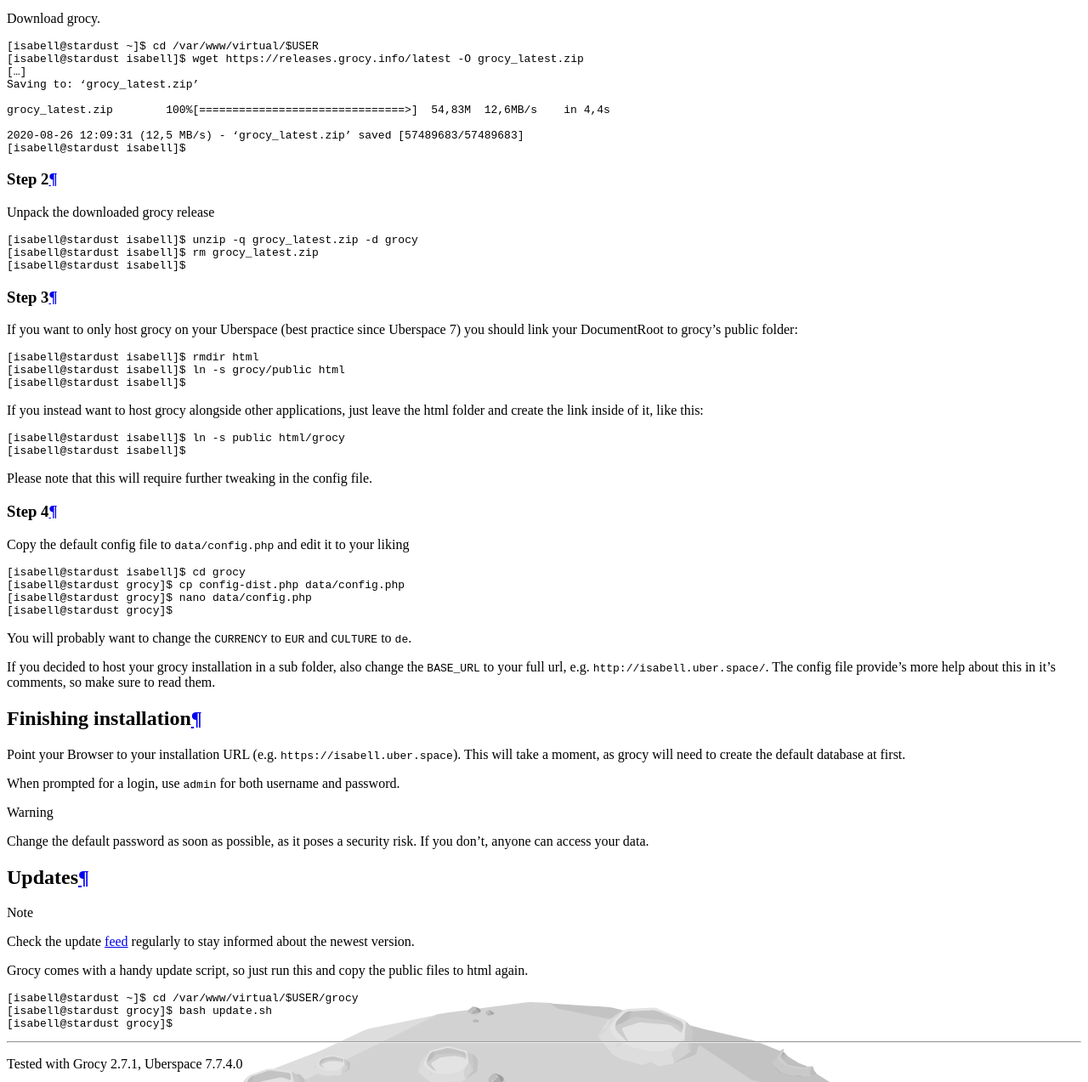
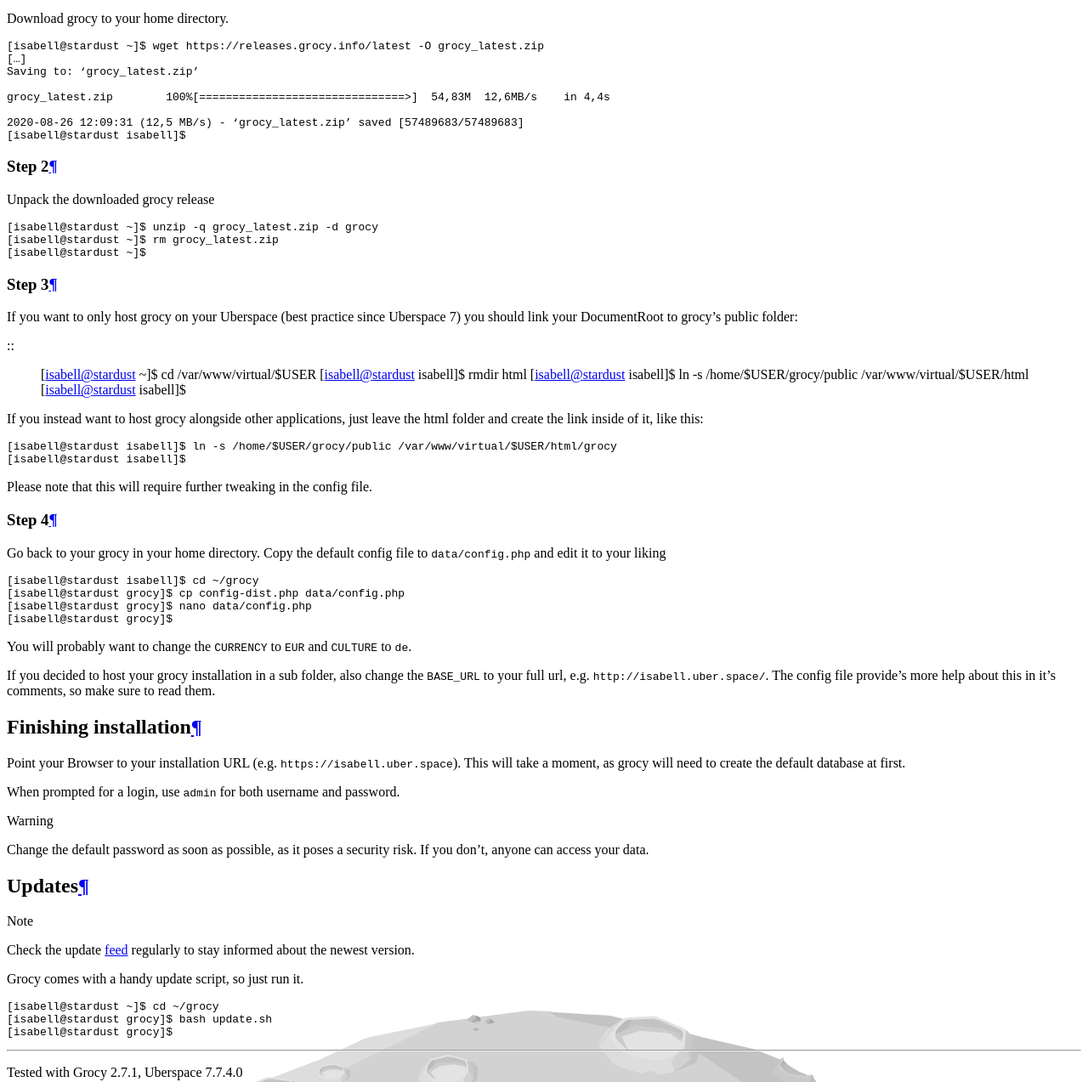
Before and after one commit to Uberspace/lab, a Sphinx documentation site: the page built from source/guide_grocy.rst, in a window 1280 px wide and 1400 px high, scrolled down 4000 px, cut to the strip 0-1273 px from the top of the window. Shown: the whole strip at 85% size. Built offline with Sphinx 7.4.7 and the Read the Docs theme 2.0.0, drawn with Linux system fonts in a browser that asks for light colours.

Commit message:
Fix paths and some steps.
While applying suggested changes in the original PR, I messed up some paths. This should fix them.

```diff
--- a/source/guide_grocy.rst
+++ b/source/guide_grocy.rst
@@ -41,12 +41,11 @@
 Step 1
 -----
 
-Download grocy.
+Download grocy to your home directory.
 
 ::
 
- [isabell@stardust ~]$ cd /var/www/virtual/$USER
- [isabell@stardust isabell]$ wget https://releases.grocy.info/latest -O grocy_latest.zip
+ [isabell@stardust ~]$ wget https://releases.grocy.info/latest -O grocy_latest.zip
  […]
  Saving to: ‘grocy_latest.zip’
 
@@ -62,9 +61,9 @@
 
 ::
 
- [isabell@stardust isabell]$ unzip -q grocy_latest.zip -d grocy
- [isabell@stardust isabell]$ rm grocy_latest.zip
- [isabell@stardust isabell]$
+ [isabell@stardust ~]$ unzip -q grocy_latest.zip -d grocy
+ [isabell@stardust ~]$ rm grocy_latest.zip
+ [isabell@stardust ~]$
 
 
 Step 3
@@ -74,16 +73,16 @@
 DocumentRoot to grocy's public folder:
 
 ::
-
+ [isabell@stardust ~]$ cd /var/www/virtual/$USER
  [isabell@stardust isabell]$ rmdir html
- [isabell@stardust isabell]$ ln -s grocy/public html
+ [isabell@stardust isabell]$ ln -s /home/$USER/grocy/public /var/www/virtual/$USER/html
  [isabell@stardust isabell]$
 
 If you instead want to host grocy alongside other applications, just leave the html folder and create the link inside of it, like this:
 
 ::
 
- [isabell@stardust isabell]$ ln -s public html/grocy
+ [isabell@stardust isabell]$ ln -s /home/$USER/grocy/public /var/www/virtual/$USER/html/grocy
  [isabell@stardust isabell]$
 
 Please note that this will require further tweaking in the config file.
@@ -91,11 +90,12 @@
 Step 4
 ------
 
+Go back to your grocy in your home directory.
 Copy the default config file to ``data/config.php`` and edit it to your liking
 
 ::
 
- [isabell@stardust isabell]$ cd grocy
+ [isabell@stardust isabell]$ cd ~/grocy
  [isabell@stardust grocy]$ cp config-dist.php data/config.php
  [isabell@stardust grocy]$ nano data/config.php
  [isabell@stardust grocy]$
@@ -123,11 +123,11 @@
 
 .. note:: Check the update feed_ regularly to stay informed about the newest version.
 
-Grocy comes with a handy update script, so just run this and copy the public files to html again.
+Grocy comes with a handy update script, so just run it.
 
 ::
 
- [isabell@stardust ~]$ cd /var/www/virtual/$USER/grocy
+ [isabell@stardust ~]$ cd ~/grocy
  [isabell@stardust grocy]$ bash update.sh
  [isabell@stardust grocy]$
 
```
